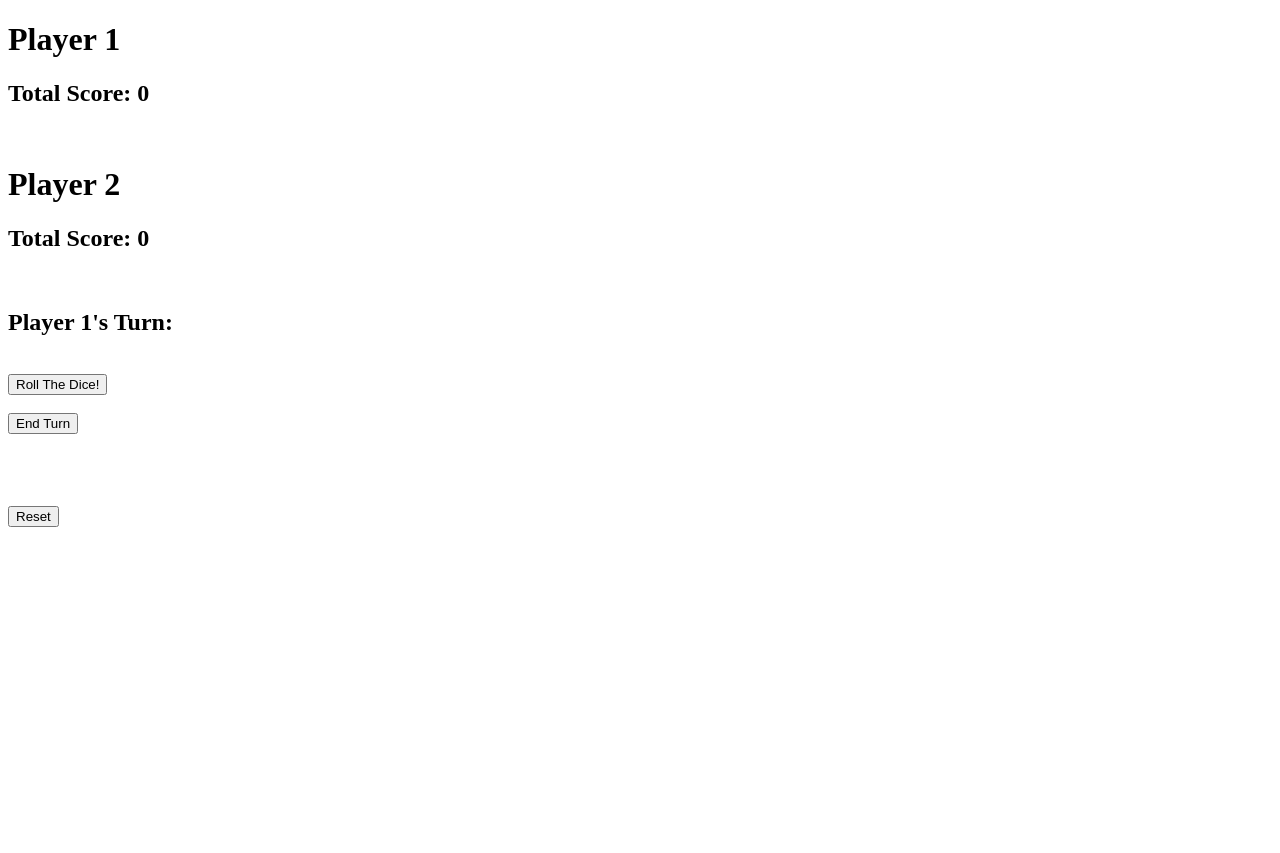
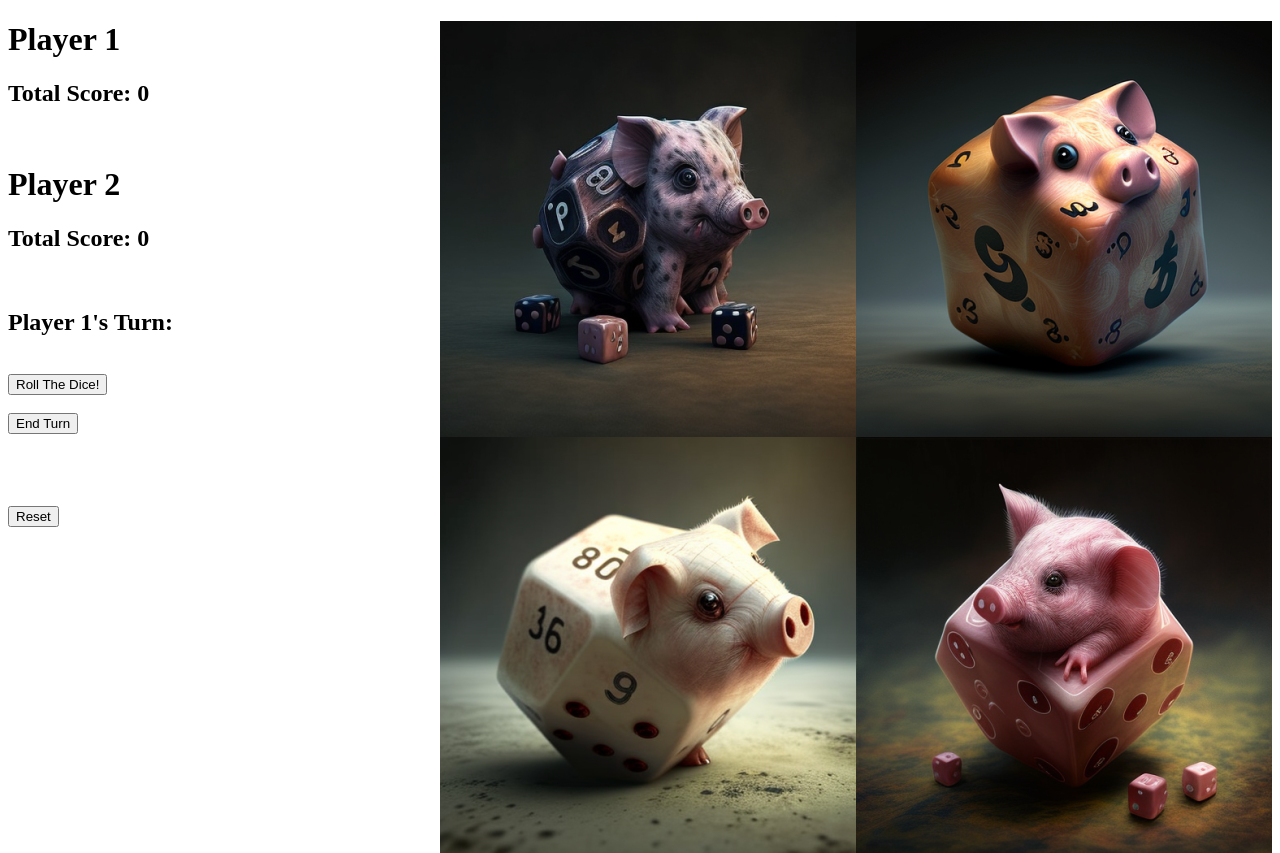
Before and after one commit to CharlesBCookman/Pig-Dice, a plain HTML site: page index.html in a window 1280 px wide. Before the commit the page ends 800 px from the top, so only its background shows below. Drawn offline with Linux system fonts and the light colour scheme.

```diff
--- a/css/styles.css
+++ b/css/styles.css
@@ -1,3 +1,7 @@
 .hidden {
     display: none;
 }
+
+img {
+    float: right;
+}
--- a/index.html
+++ b/index.html
@@ -9,6 +9,7 @@
     <title>Pig Dice</title>
 </head>
 <body>
+    <img src="/pigdice.png" alt="you dont want to know">
     <div class="players">
         <h1>Player 1</h1>
             <h2>Total Score: <span id="p1score">0</span></h2>
```
Also changed, not shown: pigdice.png (added).
